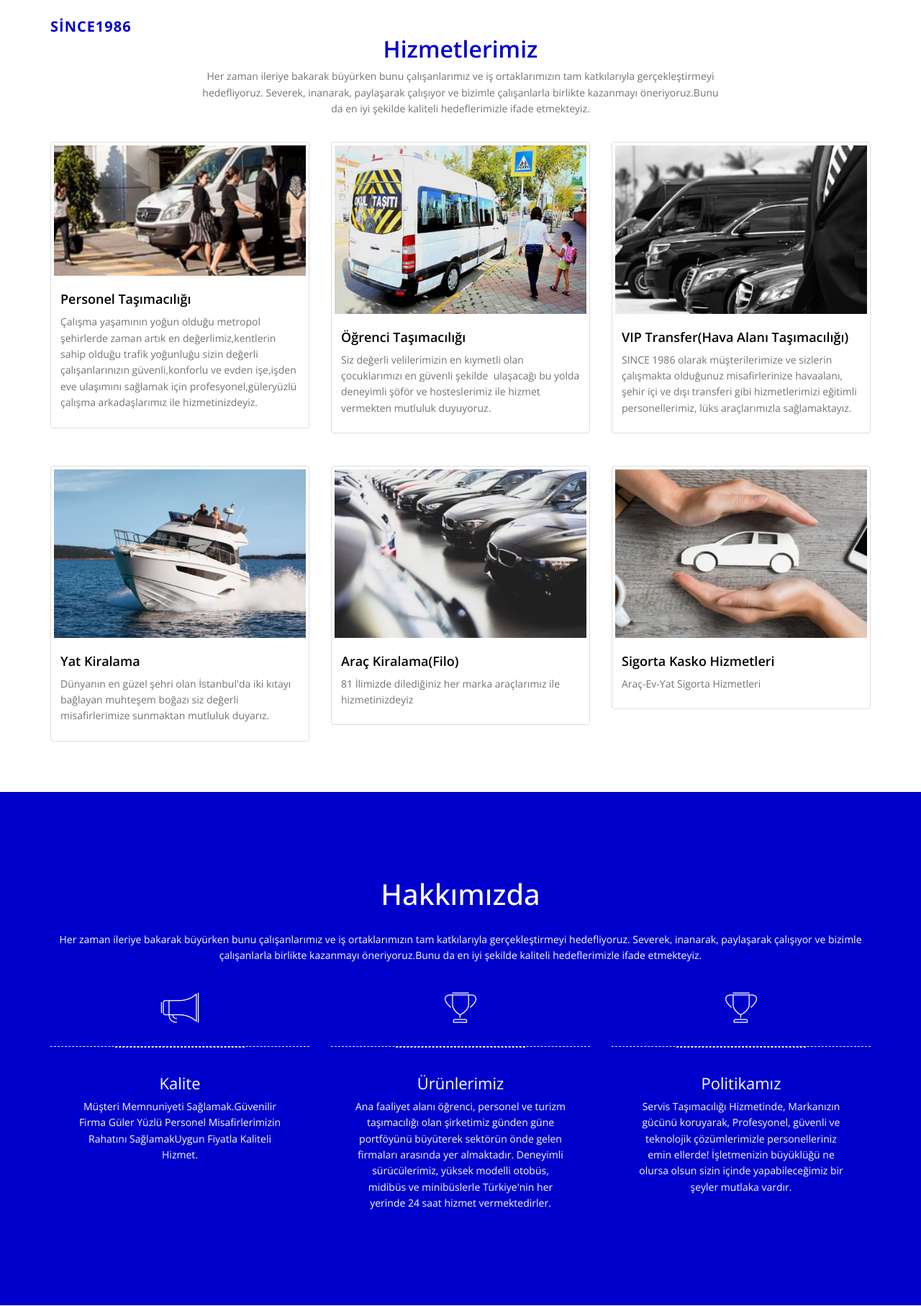
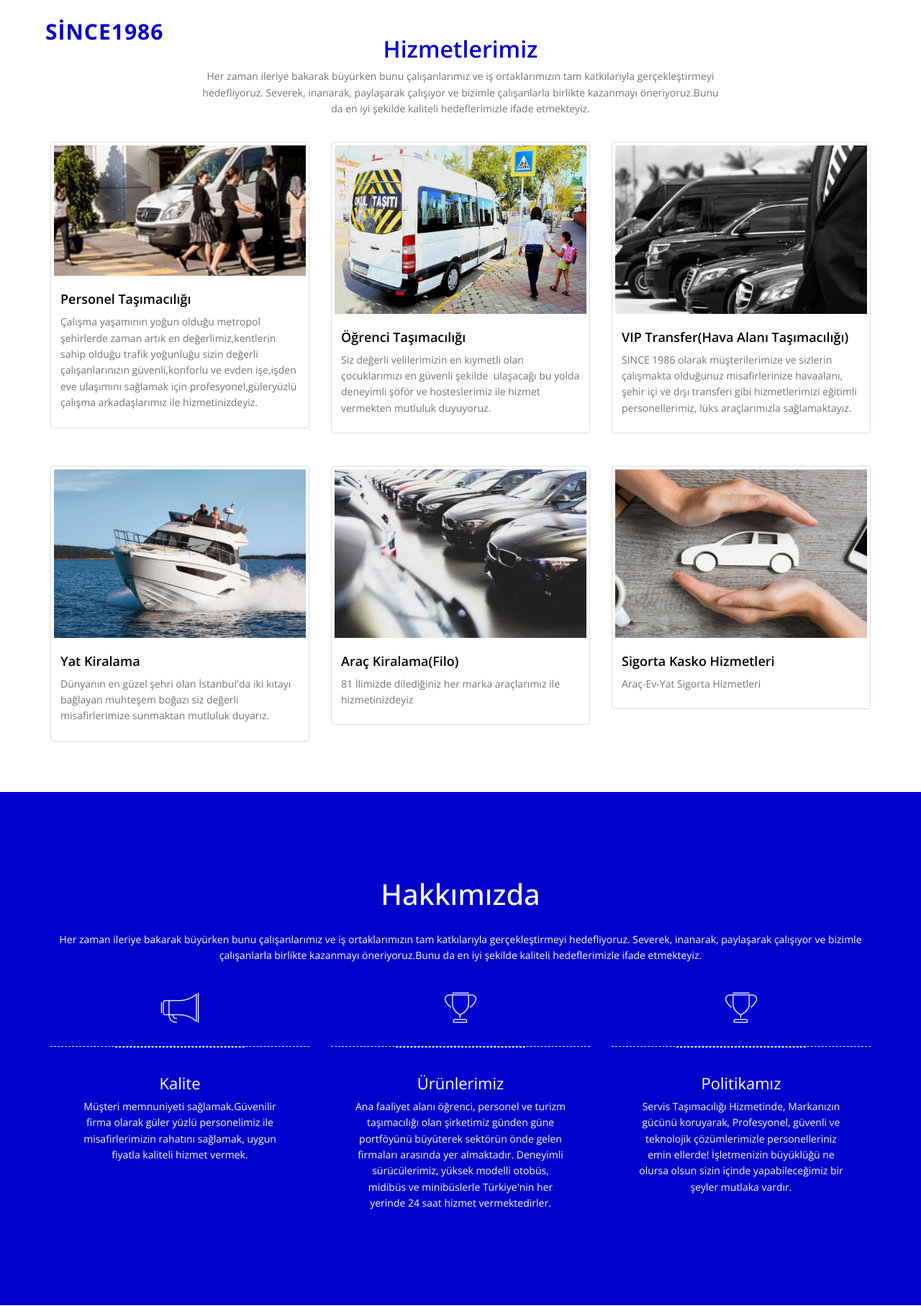
Before and after one commit to since1986turizm/since1986-WebSite, a PHP site: page / in a window 1280 px wide. Shown: the top 1814 px of the page at 72% size. Run offline with PHP 8.4, Linux system fonts and the light colour scheme; some libraries are stand-ins or nearby versions; some web fonts are replaced.

Commit message:
renk ve kelime hataları düzeltildi.

```diff
--- a/css/main.css
+++ b/css/main.css
@@ -117,14 +117,14 @@ ul li {
 	}
 	#header .logo {
 		float: left;
-		font-size: 20px;
+		font-size: 30px;
 		font-weight: 700;
 		color: #0000CD;
 		text-decoration: none;
 		text-transform: uppercase;
 		letter-spacing: 1px;
 		/* border: 1px solid #fff; */
-		padding: 8px 15px;
+		padding: 8px 8px;
 		margin-top: -15px;
 		font-weight: bolder;
 	}
--- a/css/responsive.css
+++ b/css/responsive.css
@@ -4,7 +4,7 @@
  padding: 40px 0;
 }
  #header.fixed a {
- color: #353535;
+ color: #ffffff;
 }
  .nav-toggle {
  display: block;
@@ -78,7 +78,7 @@
     color: #fff;
 }
 #header.fixed a.logo{
-	 color: #000;
+	 color: #ffffff;
 }
  .banner-text {
  padding-top: 30%;
--- a/since1986.html
+++ b/since1986.html
@@ -156,7 +156,7 @@
                     <div class="services-content">
                         <h4>Kalite</h4>
                         <p>
-                            Müşteri Memnuniyeti Sağlamak.Güvenilir Firma Güler Yüzlü Personel Misafirlerimizin Rahatını SağlamakUygun Fiyatla Kaliteli Hizmet.
+                            Müşteri memnuniyeti sağlamak.Güvenilir firma olarak güler yüzlü personelimiz ile misafirlerimizin rahatını sağlamak, uygun fiyatla kaliteli hizmet vermek.
                         </p>
                     </div>
                 </div>
```
